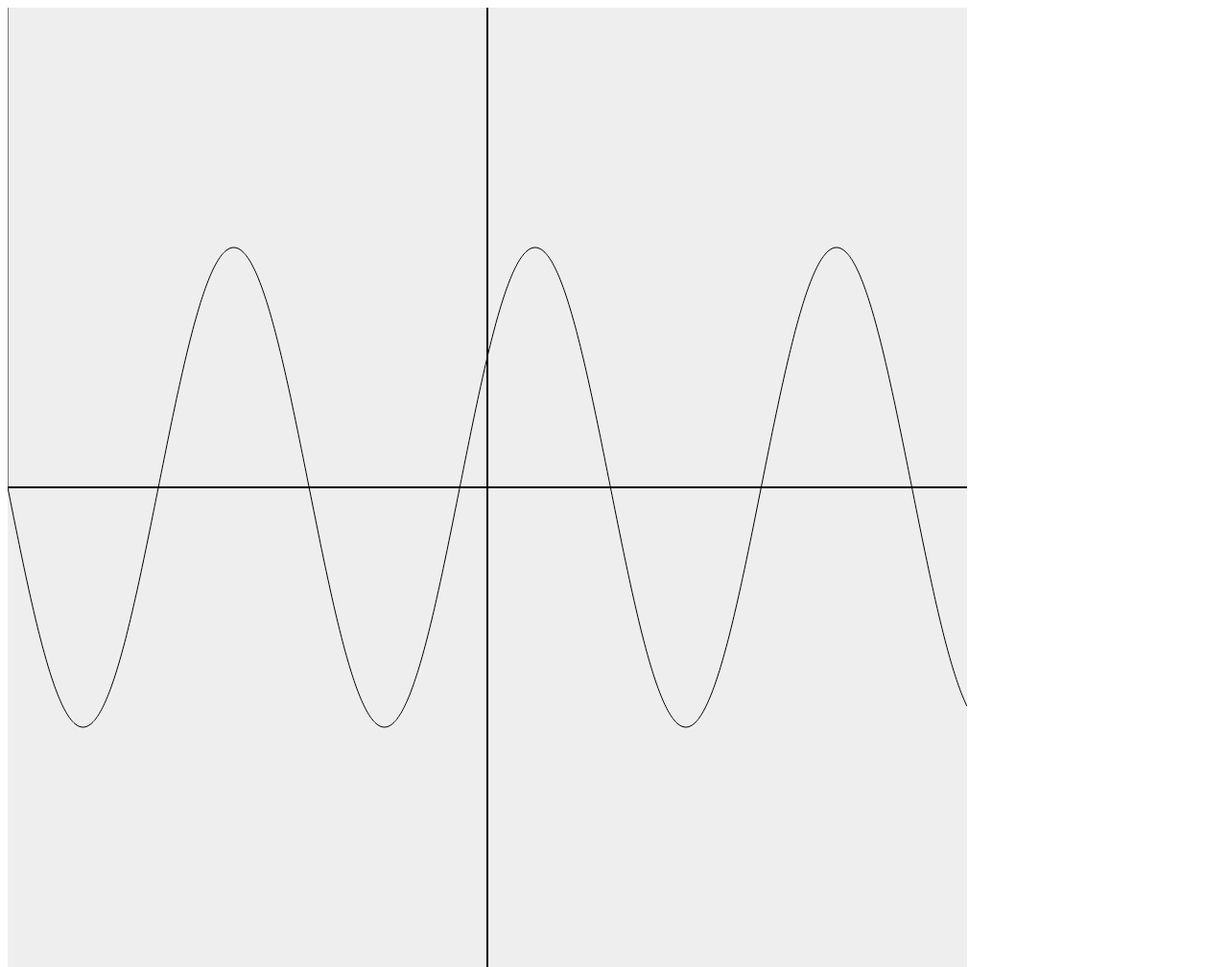
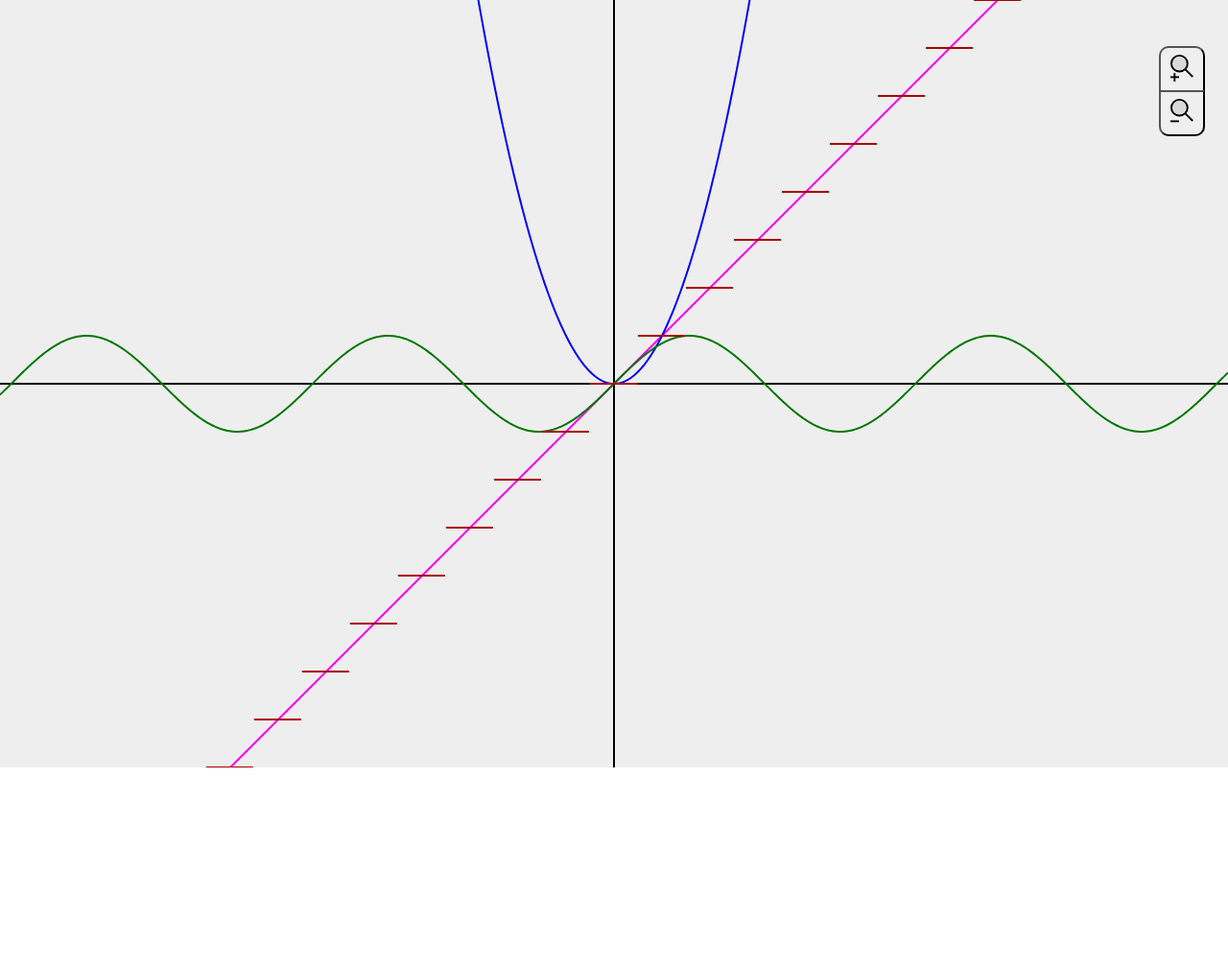
Before and after one commit to Emmy43262/Grapher, a plain HTML site: page index.html in a window 1280 px wide. Shown: the whole page at 96% size. After the commit the page ends 804 px from the top, so only its background shows below. Drawn offline with Linux system fonts and the light colour scheme.

Commit message:
Added zoom buttons and multiple functions support. Discontinous functions rendering still in progress

```diff
--- a/grapher.js
+++ b/grapher.js
@@ -1,13 +1,25 @@
 const g = document.getElementById("grapher");
 const c = g.getContext("2d");
+g.width = document.documentElement.clientWidth;
+g.height = document.documentElement.clientHeight;
+
 const width = g.width;
 const height = g.height;
 
 const canvasData = c.getImageData(0,0,width,height);
 
 const offset = {x:0,y:0};
-const zoom = 50; //pixels per unit
+let zoom = 50; //pixels per unit
 const precision = 1; //pixel gap between evaluations
+
+document.getElementById("magnify").addEventListener("click",()=>{
+    zoom *= 1.2;
+    Draw();
+});
+document.getElementById("demagnify").addEventListener("click",()=>{
+    zoom *= .83;
+    Draw();
+});
 
 g.addEventListener("mousedown",function(event){
     g.addEventListener("mousemove",ChangeOffset);
@@ -35,18 +47,18 @@ DrawAxes = (()=>{
     c.lineWidth = 2;
     c.strokeStyle = "#000";
 
-    if(Math.abs(offset.x/zoom) <= width/2)
+    if(Math.abs(offset.x) <= width/2)
     {
-        const _x = offset.x/zoom + width/2;
+        const _x = offset.x + width/2;
         c.beginPath();
         c.moveTo(_x,0);
         c.lineTo(_x,height);
         c.stroke();
     }
 
-    if(Math.abs(offset.y/zoom) <= height/2)
+    if(Math.abs(offset.y) <= height/2)
     {
-        const _y = offset.y/zoom + height/2;
+        const _y = offset.y + height/2;
         c.beginPath();
         c.moveTo(0,_y);
         c.lineTo(width,_y);
@@ -60,37 +72,51 @@ ChangeOffset = ((event)=>{
     Draw();
 });
 
-Eval = x=>5*Math.sin(x);
-
-PlotData = (()=>{
-
-});
-
-Draw = (()=>{
-    Clear();
-    DrawAxes();
-    Plot();
-})
-
-Plot = (()=>{
-    c.lineWidth = 1;
+PlotFunction = ((color,e)=>{
+    c.lineWidth = 2;
+    c.strokeStyle = color;
     c.beginPath();
-
-    c.moveTo(0,0);
 
     for(let x = 0 ; x <= width ; x += precision)
     {
-        let _x = (x-offset.x)/zoom;
+        let _x = (x-offset.x-width/2)/zoom;
 
-        let _y = Eval(_x);
+        let _y = e(_x);
 
-        let y = _y * zoom + offset.y;
 
-        c.lineTo(x,y+height/2);
+
+        let y = -_y * zoom + offset.y + height/2;
+
+        let yhf = e((x-precision/2-offset.x-width/2)/zoom);
+        let ya = e((x-precision-offset.x-width/2)/zoom);
+
+        if(ya == yhf && ya != _y )
+        {
+            c.stroke();
+            c.beginPath();
+            c.moveTo(x,y);
+        }
+        else
+        {
+            if(x==0)
+                c.moveTo(x,y);
+            c.lineTo(x,y);
+        }
     }
 
     c.stroke();
 })
 
 
+Eval = x=>10*x+5;
+
+Draw = (()=>{
+    Clear();
+    DrawAxes();
+    PlotFunction("#f0f",x=>x);
+    PlotFunction("#00f",x=>x*x);
+    PlotFunction("#070",x=>Math.sin(x));
+    PlotFunction("#a00",x=>Math.round(x));
+})
+
 Draw();
--- a/index.html
+++ b/index.html
@@ -8,7 +8,9 @@
     <link rel="stylesheet" href="style.css">
 </head>
 <body>
-    <canvas id="grapher" width="1000px" height="1000px"></canvas>
+    <canvas id="grapher"></canvas>
+    <button class="zBtn" id="magnify" ><img src="img/Plus.svg" alt="Zoom in"></button>
+    <button class="zBtn" id="demagnify"><img src="img/Minus.svg" alt="Zoom out"></button>
 </body>
 <script src="grapher.js"></script>
 </html>
--- a/style.css
+++ b/style.css
@@ -3,6 +3,34 @@
 }
 */
 
+body {
+  margin: 0;
+}
+
 canvas {
   cursor: pointer;
 }
+
+.zBtn {
+  position: fixed;
+  z-index: 1;
+  right: 24px;
+  width: 48px;
+  height: 48px;
+  user-select: none;
+  cursor: pointer;
+}
+
+.zBtn img {
+  height: 28px;
+}
+
+#magnify {
+  top: 48px;
+  border-radius: 10px 10px 0 0;
+}
+
+#demagnify {
+  top: 94px;
+  border-radius: 0 0 10px 10px;
+}
```
Also changed, not shown: Img/Minus.svg (added), Img/Plus.svg (added).
